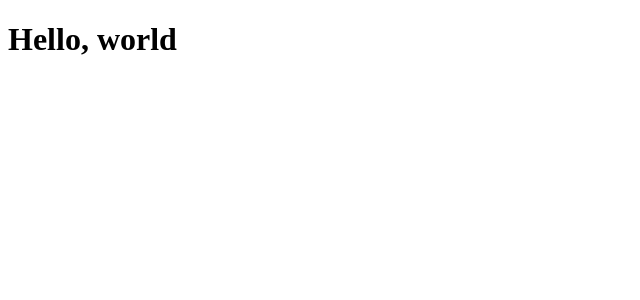
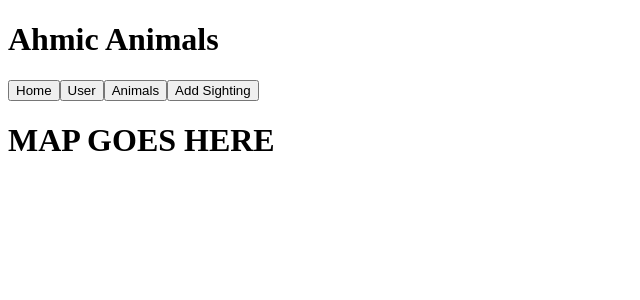
Before and after one commit to DukeBaird/wildlife-tracker, a React app: page / in a window 1280 px wide. Shown: the top 300 px of the page, without its empty margins (0-640 px from the left). Built offline with nearby package versions, Linux system fonts and the light colour scheme; the HTML template or start-up script is replaced by a standard one.

Commit message:
Added navigation buttons

```diff
--- a/client/src/index.jsx
+++ b/client/src/index.jsx
@@ -1,12 +1,54 @@
 import React from 'react';
 import ReactDOM from 'react-dom';
+
+function Header() {
+	return (
+		<span>
+			<button onClick={viewHome}>Home</button>
+			<button onClick={viewUser}>User</button>
+			<button onClick={viewAnimals}>Animals</button>
+			<button onClick={addSighting}>Add Sighting</button>
+		</span>
+	);
+}
+
+function App() {
+	return (
+		<div>
+			<h1>Ahmic Animals</h1>
+			<Header />
+			<h1>MAP GOES HERE</h1>
+		</div>
+	);
+}
 
 const element = <h1>Hello, world</h1>;
 
 console.log("Running!");
 
 
+//Event handlers for Header
+function viewHome() {
+	console.log("Clicked Home");
+}
+
+function viewUser() {
+	console.log("Clicked User");
+}
+
+function viewAnimals() {
+	console.log("Clicked Animals");
+}
+
+function addSighting() {
+	console.log("Clicked Sighting");
+}
+
+
+
+
+
 ReactDOM.render(
-	element,
+	<App />,
 	document.getElementById('root')
 );
```
Also changed, not shown: 1 other file (tests, documents, lock files or other folders).
